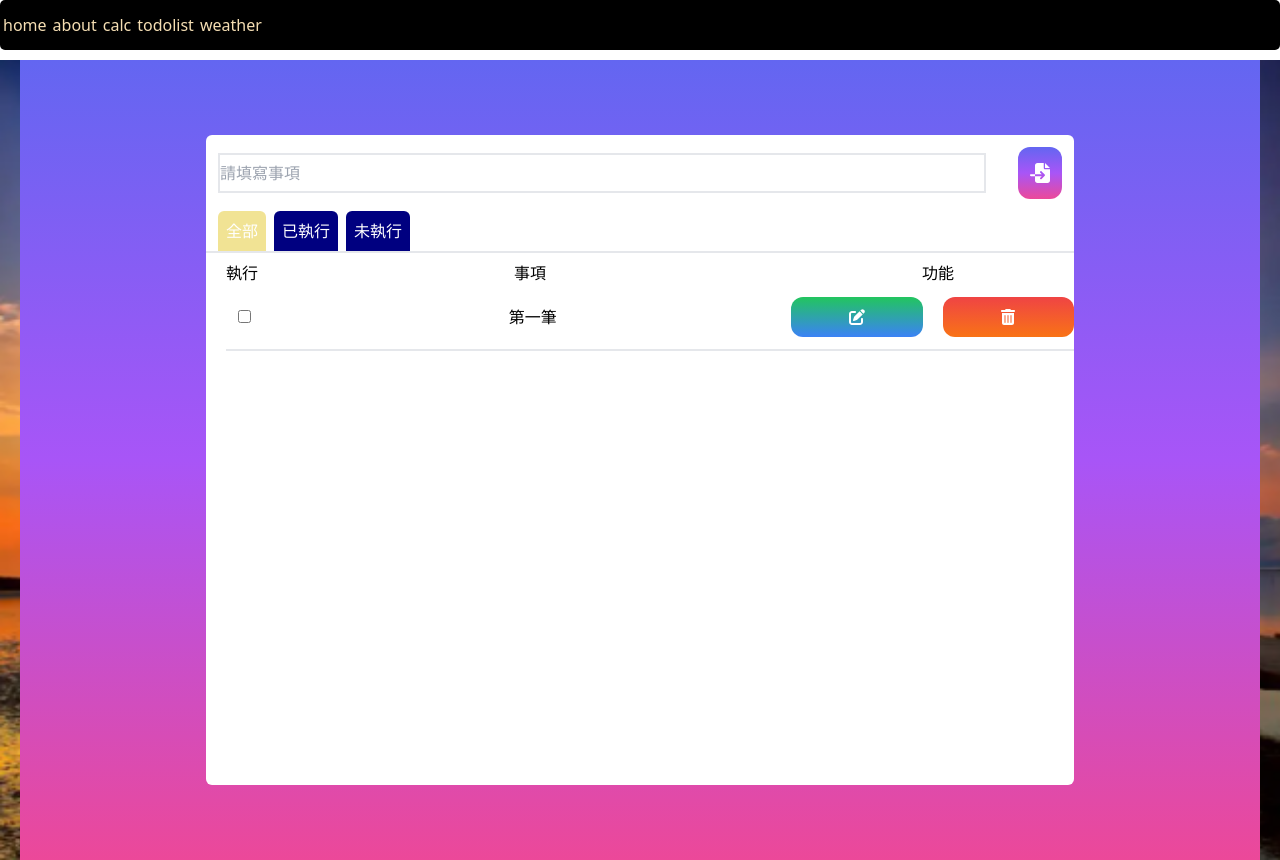
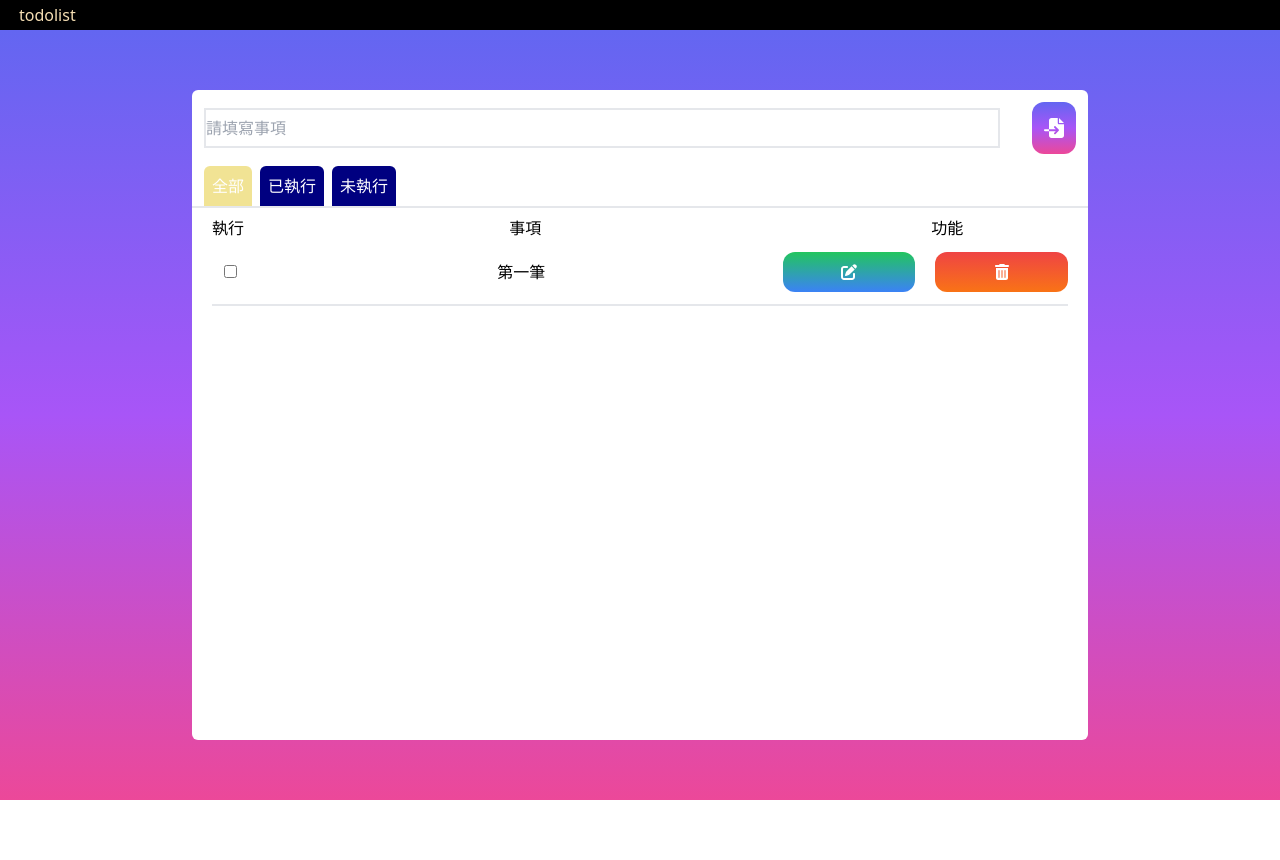
Before and after one commit to wka791225/vue-teach, a Vue app: page /todolist in a window 1280 px wide. After the commit the page ends 800 px from the top, so only its background shows below. Built offline with nearby package versions, Linux system fonts and the light colour scheme; a web font is replaced by a local one.

Commit message:
fix:修改todolist

```diff
--- a/src/App.vue
+++ b/src/App.vue
@@ -18,13 +18,9 @@ export default {
 <template >
   <!-- 觀察你的設計稿 把共用的部分放在此頁面 -->
   <header>
-    <RouterLink to="/">home</RouterLink>
-    <RouterLink to="/about">about</RouterLink>
-    <RouterLink to="/calc">calc</RouterLink>
     <RouterLink to="/todolist">todolist</RouterLink>
-    <RouterLink to="/weather">weather</RouterLink>
   </header>
-  <main :style="{backgroundImage: `url(${background})`}">
+  <main class="w-full h-[calc(100vh-30px)] bg-gradient-to-b from-indigo-500 via-purple-500 to-pink-500 flex  flex-col items-center justify-center font-big">
     <RouterView />
 
   </main>
@@ -38,24 +34,21 @@ export default {
 header {
   width: 100%;
   line-height: 1.5;
-  min-height: 50px;
-  max-height: 100vh;
-  border-radius: 5px;
+  padding:  0 1rem;
   background-color: black;
   color: wheat;
-  margin-bottom: 10px;
+
 }
 
 .logo {
   display: block;
-  margin: 0 auto 2rem;
+
 }
 
 nav {
   width: 100%;
   font-size: 12px;
   text-align: center;
-  margin-top: 2rem;
 }
 
 nav a.router-link-exact-active {
@@ -77,7 +70,6 @@ nav a:first-of-type {
 }
 main{
   width: 100%;
-  padding: 0px 20px;
   background-size: cover;
   background-repeat: no-repeat;
 
--- a/src/router/index.js
+++ b/src/router/index.js
@@ -1,5 +1,6 @@
 import { createRouter, createWebHistory } from 'vue-router'
-import HomeView from '../views/HomeView.vue'
+// import HomeView from '../views/HomeView.vue'
+import ToDoList from '../views/ToDoList.vue'
 
 const router = createRouter({
   history: createWebHistory(import.meta.env.BASE_URL),
@@ -10,7 +11,7 @@ const router = createRouter({
       // 自訂義頁面名稱
       name: 'home',
       // 自訂義要使用到的元件
-      component: HomeView
+      component: ToDoList
     },
     {
       path: '/about',
--- a/src/views/ToDoList.vue
+++ b/src/views/ToDoList.vue
@@ -19,17 +19,17 @@ data() {
         editIng: false,
         // 編輯文字
         newToDo: '',
-      }
+      },
     ],
     selectBox: 'all',
   };
 },
 // 當網頁載入時會觸發
 mounted() {
-  // 將sessionStorage的資料放入toDoListArr內 因為有轉成JSON格式所以要再轉回來
-  if(localStorage.getItem('toDoList')){
-    this.toDoListArr = JSON.parse(localStorage.getItem('toDoList'));
-  }
+  // // 將sessionStorage的資料放入toDoListArr內 因為有轉成JSON格式所以要再轉回來
+  // if(localStorage.getItem('toDoList')){
+  //   this.toDoListArr = JSON.parse(localStorage.getItem('toDoList'));
+  // }
 },
 computed:{
   selectData(){
@@ -101,7 +101,6 @@ methods:{
    }
    // 編輯開關打開
    item.editIng = !item.editIng;
-   console.log(item.editIng);
    if(item.editIng === false) {
      item.toDo = item.newToDo;
      item.newToDo = '';
@@ -155,7 +154,7 @@ methods:{
 
 <template>
   <!-- 在使用漸層色的時候，要注意色調有要連續性 -->
-  <div class="w-full h-[100vh] bg-gradient-to-b from-indigo-500 via-purple-500 to-pink-500 flex  flex-col items-center justify-center font-big">
+  <div class="w-full flex justify-center">
     <div class="w-[70%] bg-white rounded-md">
       <div class="flex items-center flex-col justify-center border-b-2 mb-2">
         <div class="w-full flex items-center justify-center  gap-5">
@@ -174,7 +173,7 @@ methods:{
         <div class="grid grid-cols-subgrid ">事項</div>
         <div class="text-center">功能</div>
       </div>
-      <div class="overflow-y-scroll h-[500px] pl-5 testthis">
+      <div class=" overflow-x-auto h-[500px] px-5 testthis">
         <div v-for=" item in selectData" :key="item.id" class="flex items-center justify-between gap-5 border-b-2" :class="{ 'bg-neutral-950 text-white line-through' : item.checkThis === true }">
           <div class="w-full grid grid-cols-3 items-center py-3">
             <div>
```
